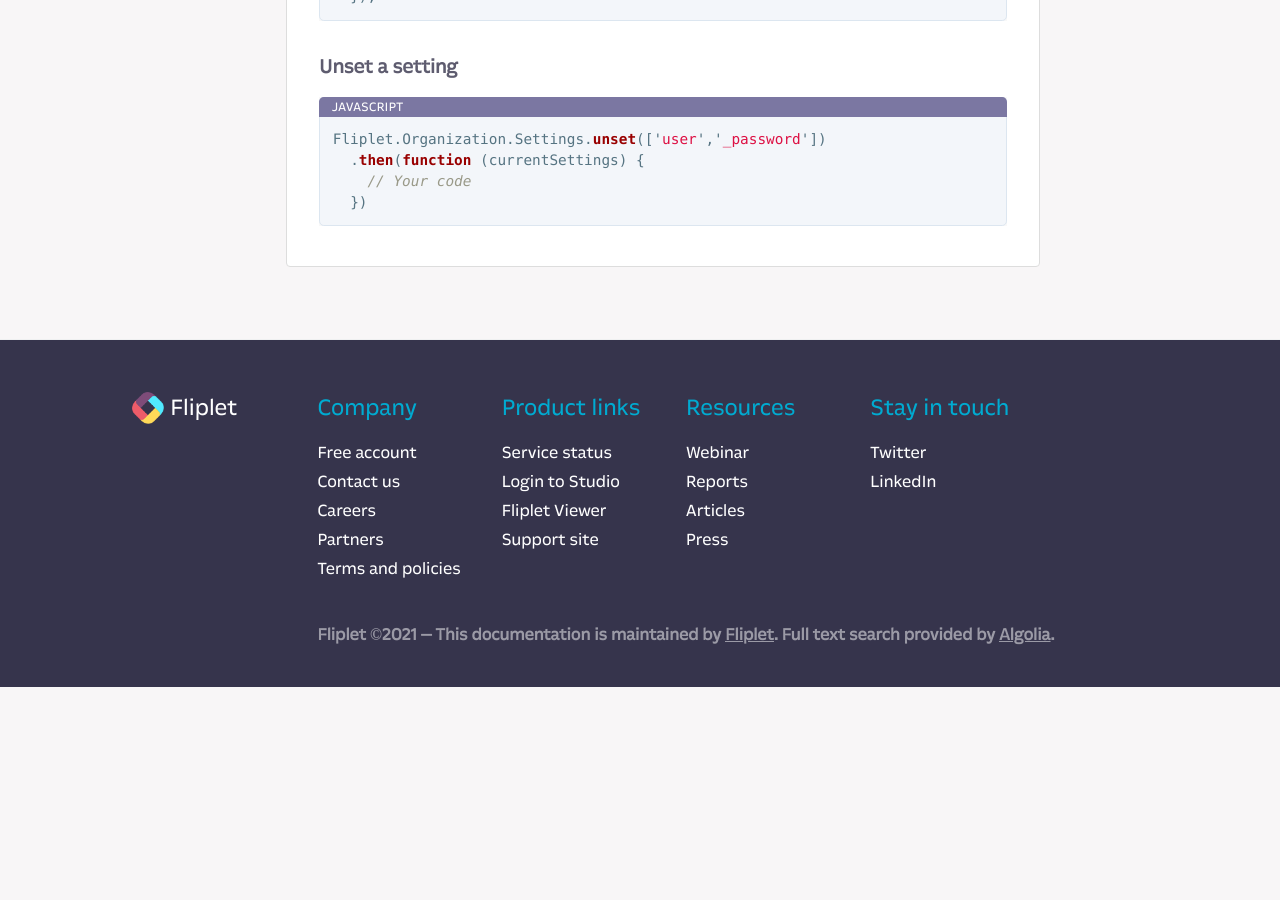
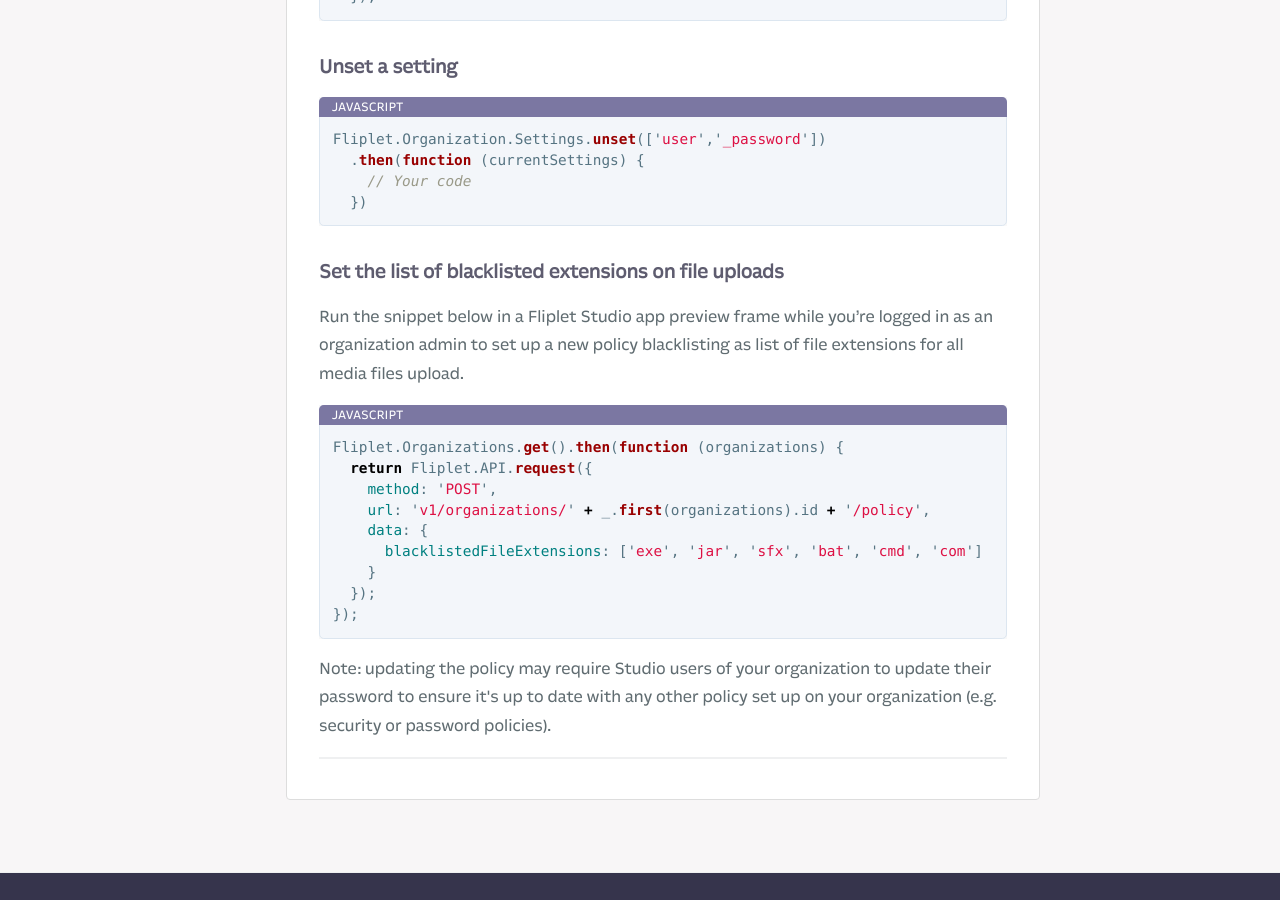
Before and after one commit to Fliplet/fliplet-cli, a Jekyll site: the page built from docs/API/core/organizations.md, in a window 1280 px wide and 900 px high, scrolled down 2732 px. Built offline with Jekyll 4.4.1, drawn with Linux system fonts in a browser that asks for light colours; nearby versions of some CDN libraries; our own code applies the rules of GitHub Pages for plain Markdown files; library files that are not in the unit come from our copies; comment, search, counter and statistics services are not loaded; a style sheet for code colours, icons or effects is not loaded; before the commit the page ends 3419 px from its top, so only the background shows below that; some of the changed text lies outside the part shown.

Commit message:
docs update for blacklisting assets on upload

````diff
--- a/docs/API/core/organizations.md
+++ b/docs/API/core/organizations.md
@@ -108,3 +108,23 @@
     // Your code
   })
 ```
+
+### Set the list of blacklisted extensions on file uploads
+
+Run the snippet below in a Fliplet Studio app preview frame while you're logged in as an organization admin to set up a new policy blacklisting as list of file extensions for all media files upload.
+
+```js
+Fliplet.Organizations.get().then(function (organizations) {
+  return Fliplet.API.request({
+    method: 'POST',
+    url: 'v1/organizations/' + _.first(organizations).id + '/policy',
+    data: {
+      blacklistedFileExtensions: ['exe', 'jar', 'sfx', 'bat', 'cmd', 'com']
+    }
+  });
+});
+```
+
+<p class="note">Note: updating the policy may require Studio users of your organization to update their password to ensure it's up to date with any other policy set up on your organization (e.g. security or password policies).</p>
+
+---
````
